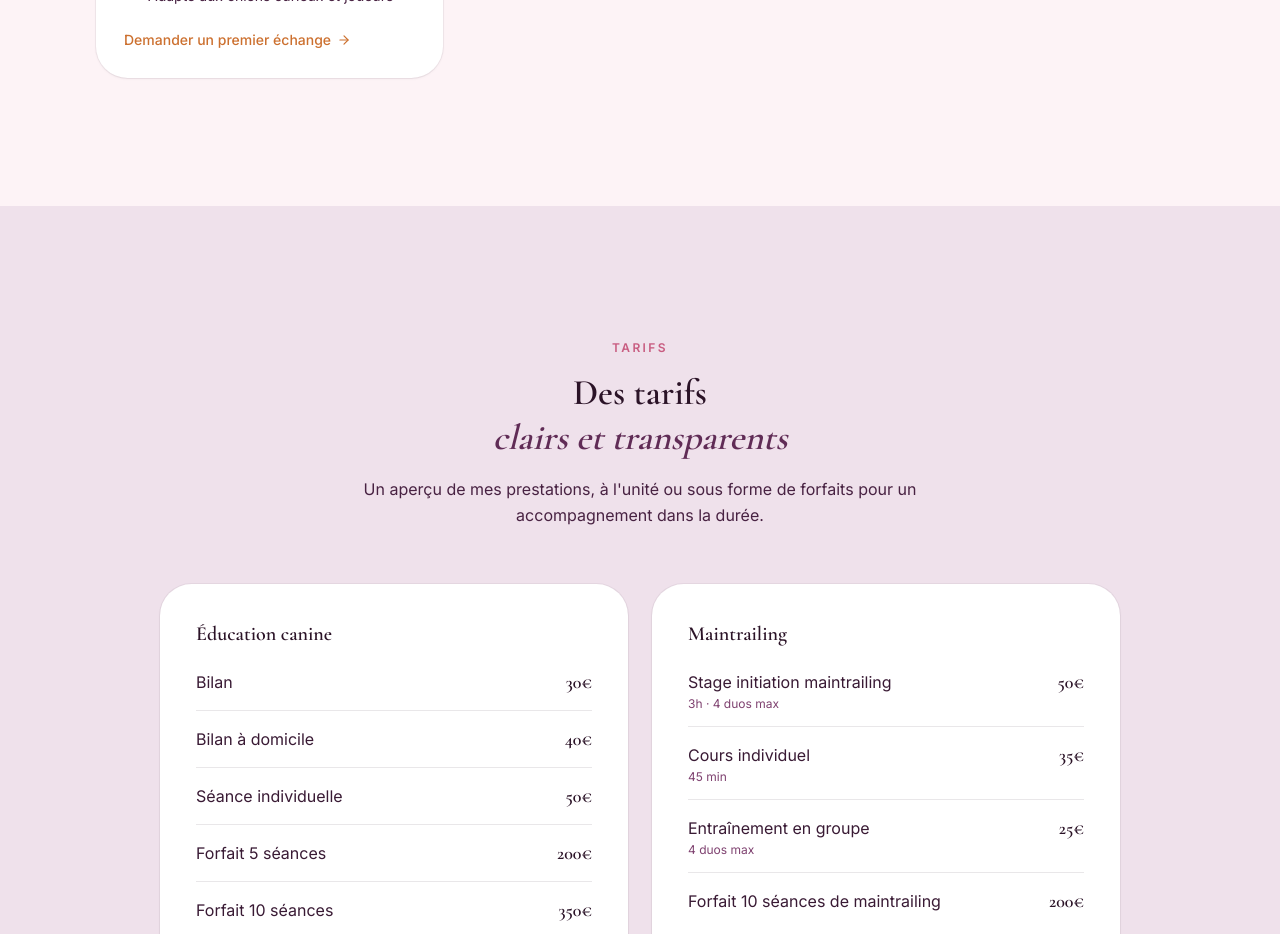
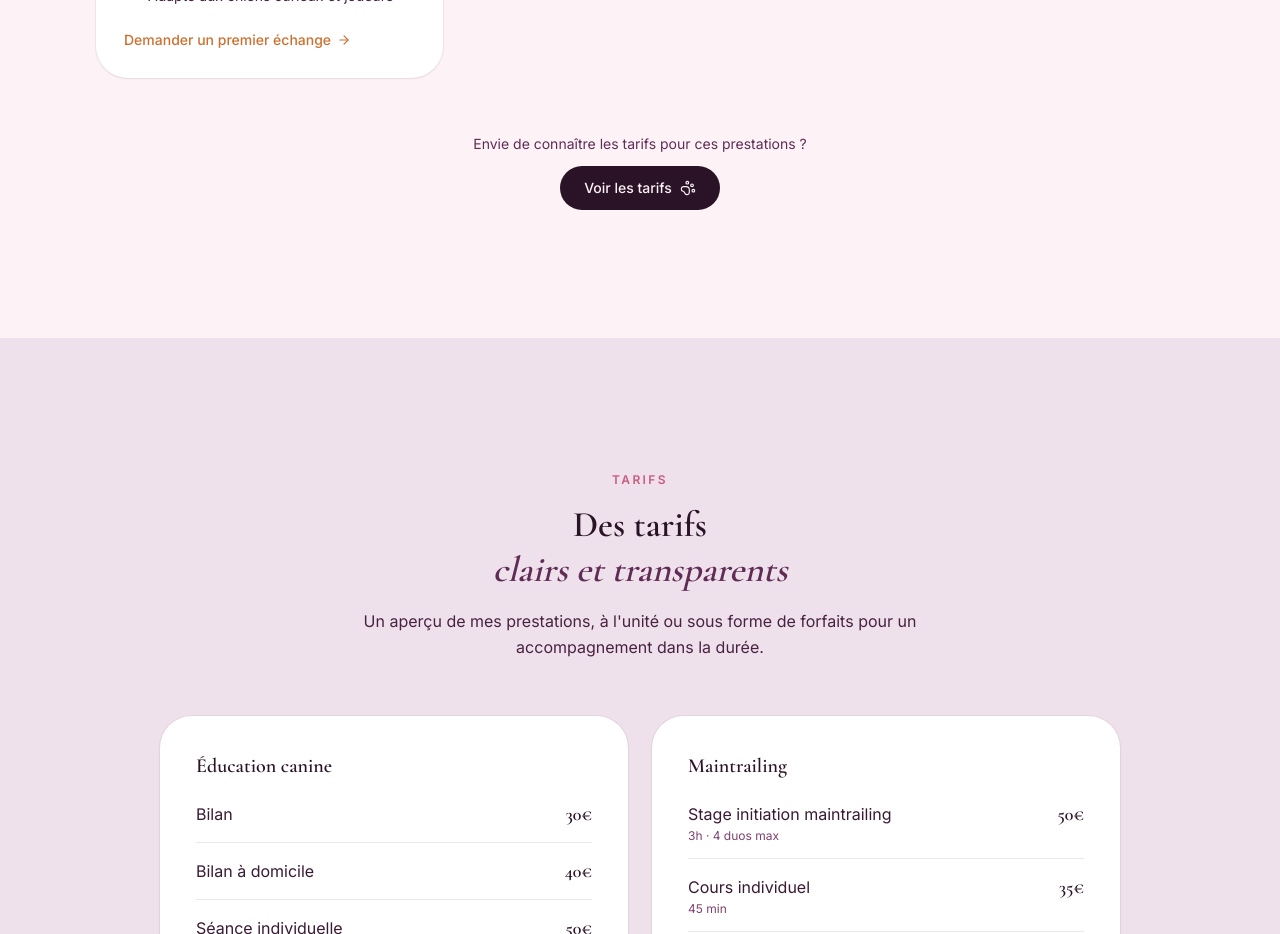
Before and after one commit to tchessi-pre/dogs-family, a Next.js app: page /services in a window 1280 px wide. Shown: the part 1760-2694 px from the top of the page. Built offline with nearby package versions, Linux system fonts and the light colour scheme.

Commit message:
feat(services-detail): add tariffs CTA section
add animated motion wrapper and PawPrint icon import from lucide-react

```diff
--- a/src/components/sections/ServicesDetail.tsx
+++ b/src/components/sections/ServicesDetail.tsx
@@ -1,7 +1,7 @@
 "use client";
 
 import { motion } from "framer-motion";
-import { Dog, HeartHandshake, Footprints, Home, Compass, Check, ArrowRight } from "lucide-react";
+import { Dog, HeartHandshake, Footprints, Home, Compass, Check, ArrowRight, PawPrint } from "lucide-react";
 
 import { cn } from "@/lib/utils";
 import { SERVICES } from "@/lib/data";
@@ -130,6 +130,25 @@ export function ServicesDetail() {
             );
           })}
         </div>
+
+        <motion.div
+          initial={{ opacity: 0, y: 16 }}
+          whileInView={{ opacity: 1, y: 0 }}
+          viewport={{ once: true, margin: "-60px" }}
+          transition={{ duration: 0.5, delay: 0.1 }}
+          className="mt-14 flex flex-col items-center gap-3 text-center"
+        >
+          <p className="text-sm text-plum-600">
+            Envie de connaître les tarifs pour ces prestations ?
+          </p>
+          <a
+            href="/tarifs"
+            className="inline-flex items-center gap-2 rounded-full bg-plum-900 px-6 py-3 text-sm font-medium text-cream transition-all duration-200 hover:bg-plum-800 hover:shadow-lg hover:shadow-plum-900/20 active:scale-[0.98]"
+          >
+            Voir les tarifs
+            <PawPrint className="size-4" strokeWidth={1.75} />
+          </a>
+        </motion.div>
       </div>
     </section>
   );
```
